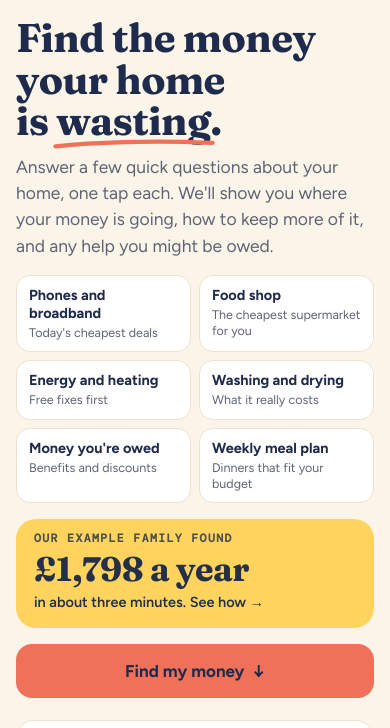
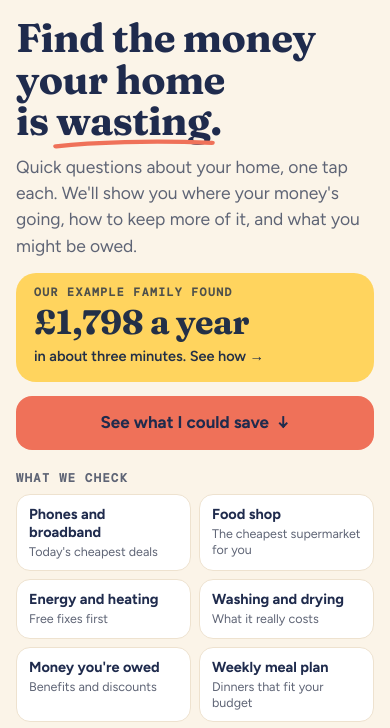
Before and after one commit to THECRYPTORIOUS/backofthesofa-site, a plain HTML site: page index.html in a window 390 px wide. Shown: the part 52-780 px from the top of the page. Drawn offline with nearby package versions, Linux system fonts and the light colour scheme.

Commit message:
Put the example figure and start button on every phone's first screen
Co-Authored-By: Claude Opus 5.5 <noreply@anthropic.com>
Claude-Session: https://claude.ai/code/session_01S8rWkut49yBqssFUpA7kK7

```diff
--- a/index.html
+++ b/index.html
@@ -109,11 +109,13 @@ p{margin:0}
 .steps .num{width:40px;height:40px;border-radius:12px;display:grid;place-items:center;font-family:var(--display);font-weight:var(--dw);font-size:20px;background:var(--num-bg);color:var(--ink)}
 .steps b{display:block;font-family:var(--display);font-weight:var(--dw3);font-size:17px;letter-spacing:-0.2px}
 .steps span{font-size:14.5px;color:var(--ink-2)}
-.checks{list-style:none;padding:0;margin:16px 0 0;display:grid;grid-template-columns:repeat(2,minmax(0,1fr));gap:8px}
+.checks-h{font:700 12px/1 var(--mono);letter-spacing:.12em;text-transform:uppercase;color:var(--ink-2);margin:22px 0 0}
+.checks{list-style:none;padding:0;margin:10px 0 0;display:grid;grid-template-columns:repeat(2,minmax(0,1fr));gap:8px}
 .checks li{background:var(--card);border:1px solid var(--line);border-radius:14px;padding:10px 12px}
 .checks b{display:block;font:700 14.5px/1.25 var(--body);color:var(--ink)}
 .checks span{display:block;font-size:12.5px;line-height:1.3;color:var(--ink-2);margin-top:3px}
-.hero .cta{margin-top:16px}
+.hero .cta{margin-top:14px}
+.hero .proof{margin-top:14px}
 .trust{display:flex;flex-wrap:wrap;gap:8px;margin-top:16px}
 .trust span{display:inline-flex;align-items:center;gap:6px;font:600 13px var(--body);background:var(--card);border:1px solid var(--line);padding:7px 11px;border-radius:999px}
 .trust svg{width:15px;height:15px;color:var(--good)}
@@ -358,7 +360,10 @@ footer .fine{font-size:12.5px;color:var(--foot-ink);opacity:.85}
 
   <section class="hero" id="top">
     <h1>Find the money your home is <span class="swoosh">wasting</span>.</h1>
-    <p class="lede">Answer a few quick questions about your home, one tap each. We'll show you where your money is going, how to keep more of it, and any help you might be owed.</p>
+    <p class="lede">Quick questions about your home, one tap each. We'll show you where your money's going, how to keep more of it, and what you might be owed.</p>
+    <a class="proof" href="#example" data-act="showex"><span class="k">OUR EXAMPLE FAMILY FOUND</span><b class="exTotal">£1,798 a year</b><span>in about three minutes. See how &rarr;</span></a>
+    <button class="btn coral cta" data-act="totool">See what I could save <span aria-hidden="true">&darr;</span></button>
+    <p class="checks-h">What we check</p>
     <ul class="checks" aria-label="What we check">
       <li><b>Phones and broadband</b><span>Today's cheapest deals</span></li>
       <li><b>Food shop</b><span>The cheapest supermarket for you</span></li>
@@ -367,8 +372,6 @@ footer .fine{font-size:12.5px;color:var(--foot-ink);opacity:.85}
       <li><b>Money you're owed</b><span>Benefits and discounts</span></li>
       <li><b>Weekly meal plan</b><span>Dinners that fit your budget</span></li>
     </ul>
-    <a class="proof" href="#example" data-act="showex"><span class="k">OUR EXAMPLE FAMILY FOUND</span><b class="exTotal">£1,798 a year</b><span>in about three minutes. See how &rarr;</span></a>
-    <button class="btn coral cta" data-act="totool">Find my money <span aria-hidden="true">&darr;</span></button>
     <ol class="steps">
       <li><span class="num">1</span><div><b>Start with the big ones</b><span>Your bills and food shop are where most families find the most. Or do the whole house, one tap per question.</span></div></li>
       <li><span class="num">2</span><div><b>Watch your savings add up</b><span>Each room shows what you could save: free changes first, then today's cheapest deals and the buys that pay for themselves.</span></div></li>
```
Also changed, not shown: meals.html (+4 -2 lines).
